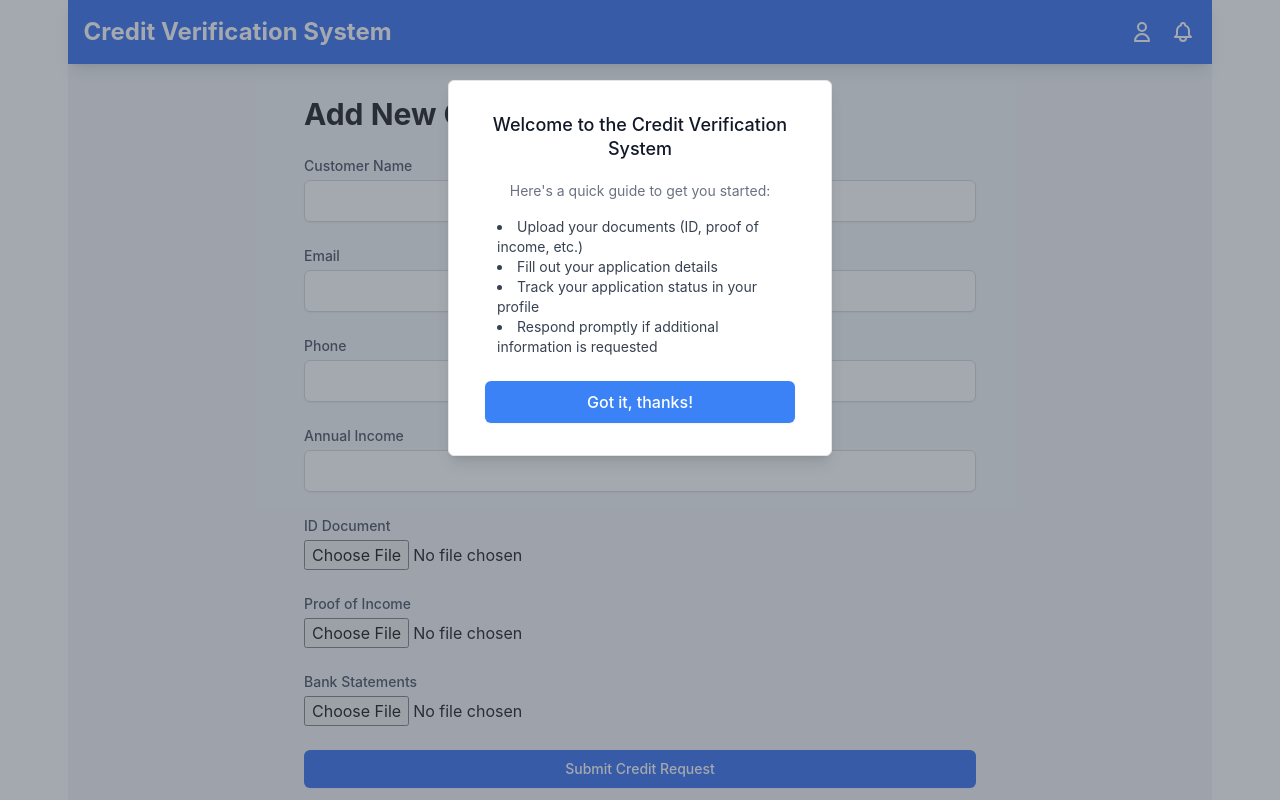
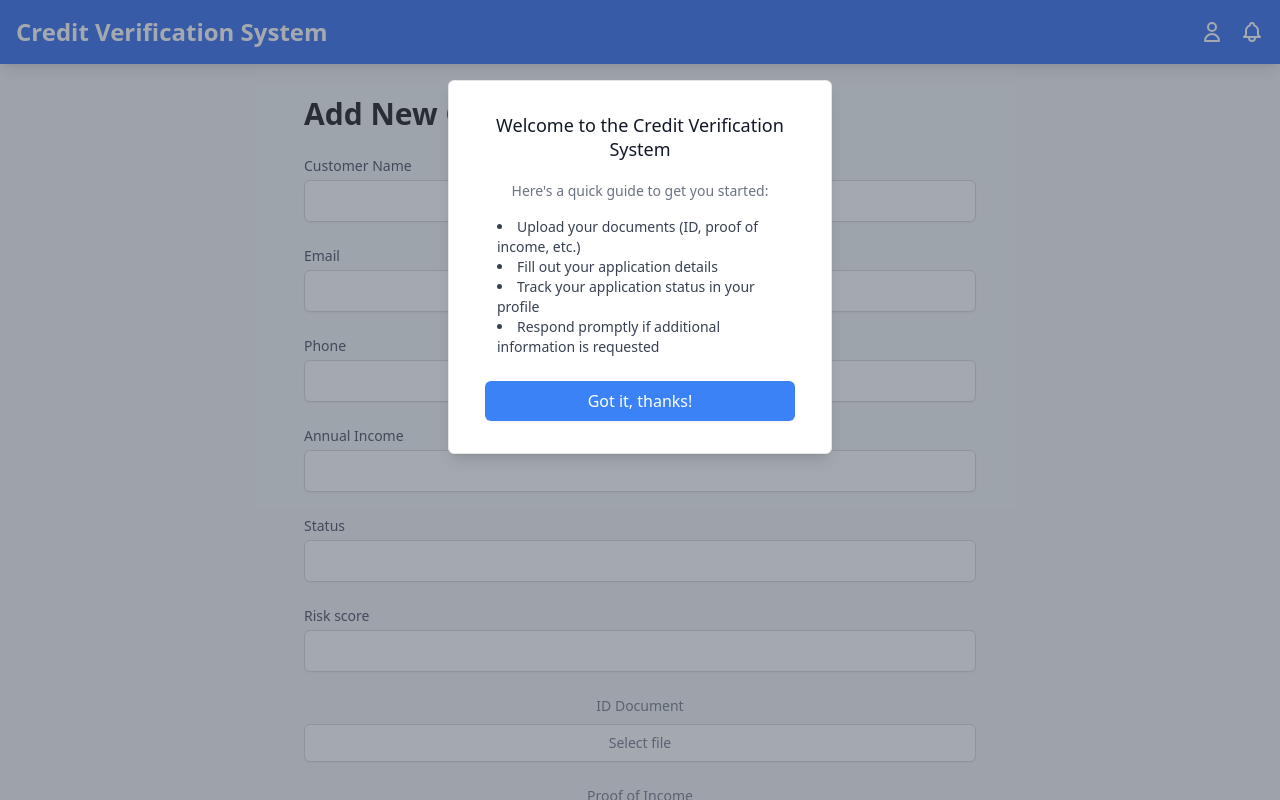
Before and after one commit to v3gaaa/CreditEye, a React (Vite) app in the folder frontend/: page /add-credit-request in a window 1280 px wide. Shown: the top 800 px of the page. Built offline with nearby package versions, Linux system fonts and the light colour scheme.

Commit message:
trying request 1

```diff
--- a/frontend/package.json
+++ b/frontend/package.json
@@ -20,13 +20,14 @@
     "@radix-ui/react-select": "^2.1.1",
     "@radix-ui/react-slot": "^1.1.0",
     "@radix-ui/react-tabs": "^1.1.0",
+    "axios": "^1.7.7",
     "class-variance-authority": "^0.7.0",
     "clsx": "^2.1.1",
     "lucide-react": "^0.441.0",
     "react": "^18.3.1",
     "react-dom": "^18.3.1",
+    "react-router": "6.26.2",
     "react-router-dom": "^6.26.2",
-    "react-router": "6.26.2",
     "tailwind-merge": "^2.5.2",
     "tailwindcss-animate": "^1.0.7"
   },
--- /dev/null
+++ b/frontend/src/components/Loader.tsx
@@ -0,0 +1,14 @@
+
+
+
+export default function Loader(){
+
+    return (
+        <button type="button" className="bg-indigo-500 ..." disabled>
+        <svg className="animate-spin h-5 w-5 mr-3 ..." viewBox="0 0 24 24">
+        </svg>
+        Processing...
+        </button>
+    );
+
+}
--- a/frontend/src/index.css
+++ b/frontend/src/index.css
@@ -1,71 +1,3 @@
-:root {
-  font-family: Inter, system-ui, Avenir, Helvetica, Arial, sans-serif;
-  line-height: 1.5;
-  font-weight: 400;
-
-  color-scheme: light dark;
-  color: rgba(255, 255, 255, 0.87);
-  background-color: #242424;
-
-  font-synthesis: none;
-  text-rendering: optimizeLegibility;
-  -webkit-font-smoothing: antialiased;
-  -moz-osx-font-smoothing: grayscale;
-}
-
-a {
-  font-weight: 500;
-  color: #646cff;
-  text-decoration: inherit;
-}
-a:hover {
-  color: #535bf2;
-}
-
-body {
-  margin: 0;
-  place-items: center;
-  min-width: 320px;
-  min-height: 100vh;
-}
-
-h1 {
-  font-size: 3.2em;
-  line-height: 1.1;
-}
-
-button {
-  border-radius: 8px;
-  border: 1px solid transparent;
-  padding: 0.6em 1.2em;
-  font-size: 1em;
-  font-weight: 500;
-  font-family: inherit;
-  background-color: #1a1a1a;
-  cursor: pointer;
-  transition: border-color 0.25s;
-}
-button:hover {
-  border-color: #646cff;
-}
-button:focus,
-button:focus-visible {
-  outline: 4px auto -webkit-focus-ring-color;
-}
-
-@media (prefers-color-scheme: light) {
-  :root {
-    color: #213547;
-    background-color: #ffffff;
-  }
-  a:hover {
-    color: #747bff;
-  }
-  button {
-    background-color: #f9f9f9;
-  }
-}
-
 @tailwind base;
 @tailwind components;
 @tailwind utilities;
--- a/frontend/src/pages/AddCreditRequest.tsx
+++ b/frontend/src/pages/AddCreditRequest.tsx
@@ -1,14 +1,17 @@
-import React, { useState } from 'react'
+import { useState } from 'react'
 import { UploadIcon } from '@heroicons/react/outline'
+import axios from 'axios'
 
 export default function AddCreditRequest() {
   const [customerInfo, setCustomerInfo] = useState({
     name: '',
     email: '',
     phone: '',
-    income: '',
+    annual_income: '',
+    status: '',
+    risk_score: '',
   })
-  const [files, setFiles] = useState({
+  const [documents, setDocuments] = useState({
     id: null,
     proofOfIncome: null,
     bankStatements: null,
@@ -22,45 +25,51 @@ export default function AddCreditRequest() {
   }
 
   const handleFileChange = (e) => {
-    const { name, files } = e.target
-    setFiles(prev => ({ ...prev, [name]: files[0] }))
+    const { name, files } = e.target; // Corregir 'documents' por 'files'
+    setDocuments(prev => ({ ...prev, [name]: files[0] })); // Acceder correctamente a files[0]
+  };
+
+  const handleSubmit = async (e) => {
+    e.preventDefault();
+    setLoading(true);
+
+    const formData = new FormData();
+
+    // Agregar la información del cliente
+    Object.keys(customerInfo).forEach(key => {
+      formData.append(key, customerInfo[key]);
+    });
+
+    // Crear un objeto para agrupar todos los archivos
+    const documentsObj = [];
+
+    // Añadir los documentos a la lista
+    Object.keys(documents).forEach(key => {
+      if (documents[key]) {
+        documentsObj.push(documents[key]);
+      }
+    });
+
+    // Agregar todos los documentos bajo un solo campo 'documents'
+    formData.append('documents', JSON.stringify(documentsObj)); // Convertir a JSON los documentos.
+
+    try {
+      const response = await axios.post('https://d23e-131-178-102-188.ngrok-free.app/send-info', formData);
+
+      if (response.status !== 200) {
+        throw new Error('Failed to submit credit request');
       }
 
-  const handleSubmit = async (e) => {
-    e.preventDefault()
-    setLoading(true)
+      const data = response.data;
+      setResult(data);
+    } catch (error) {
+      console.error('Error:', error);
+    } finally {
+      setLoading(false);
+    }
+  };
 
-    // Create a FormData object to send files
-    const formData = new FormData()
-    Object.keys(customerInfo).forEach(key => {
-      formData.append(key, customerInfo[key])
-    })
-    Object.keys(files).forEach(key => {
-      if (files[key]) {
-        formData.append(key, files[key])
-      }
-    })
 
-    try {
-      // Replace with your actual API endpoint
-      const response = await fetch('/api/credit-request', {
-        method: 'POST',
-        body: formData,
-      })
-
-      if (!response.ok) {
-        throw new Error('Failed to submit credit request')
-      }
-
-      const data = await response.json()
-      setResult(data)
-    } catch (error) {
-      console.error('Error:', error)
-      setResult({ error: 'Failed to process credit request. Please try again.' })
-    } finally {
-      setLoading(false)
-    }
-  }
 
   return (
     <div className="max-w-2xl mx-auto">
@@ -73,7 +82,7 @@ export default function AddCreditRequest() {
             name="name"
             id="name"
             required
-            className="mt-1 block w-full border border-gray-300 rounded-md shadow-sm py-2 px-3 focus:outline-none focus:ring-blue-500 focus:border-blue-500"
+            className="mt-1 block w-full border border-gray-300 rounded-md shadow-sm py-2 px-3 focus:outline-none focus:ring-blue-500 focus:border-blue-500 text-center"
             value={customerInfo.name}
             onChange={handleInputChange}
           />
@@ -85,7 +94,7 @@ export default function AddCreditRequest() {
             name="email"
             id="email"
             required
-            className="mt-1 block w-full border border-gray-300 rounded-md shadow-sm py-2 px-3 focus:outline-none focus:ring-blue-500 focus:border-blue-500"
+            className="mt-1 block w-full border border-gray-300 rounded-md shadow-sm py-2 px-3 focus:outline-none focus:ring-blue-500 focus:border-blue-500 text-center"
             value={customerInfo.email}
             onChange={handleInputChange}
           />
@@ -97,7 +106,7 @@ export default function AddCreditRequest() {
             name="phone"
             id="phone"
             required
-            className="mt-1 block w-full border border-gray-300 rounded-md shadow-sm py-2 px-3 focus:outline-none focus:ring-blue-500 focus:border-blue-500"
+            className="mt-1 block w-full border border-gray-300 rounded-md shadow-sm py-2 px-3 focus:outline-none focus:ring-blue-500 focus:border-blue-500 text-center"
             value={customerInfo.phone}
             onChange={handleInputChange}
           />
@@ -106,47 +115,109 @@ export default function AddCreditRequest() {
           <label htmlFor="income" className="block text-sm font-medium text-gray-700">Annual Income</label>
           <input
             type="number"
-            name="income"
-            id="income"
+            name="annual_income"
+            id="annual_income"
             required
-            className="mt-1 block w-full border border-gray-300 rounded-md shadow-sm py-2 px-3 focus:outline-none focus:ring-blue-500 focus:border-blue-500"
-            value={customerInfo.income}
+            className="mt-1 block w-full border border-gray-300 rounded-md shadow-sm py-2 px-3 focus:outline-none focus:ring-blue-500 focus:border-blue-500 text-center"
+            value={customerInfo.annual_income}
+            onChange={handleInputChange}
+            step="100"
+            min="0"
+          />
+        </div>
+        <div>
+          <label htmlFor="income" className="block text-sm font-medium text-gray-700">Status</label>
+          <input
+            type="text"
+            name="status"
+            id="status"
+            required
+            className="mt-1 block w-full border border-gray-300 rounded-md shadow-sm py-2 px-3 focus:outline-none focus:ring-blue-500 focus:border-blue-500 text-center"
+            value={customerInfo.status}
             onChange={handleInputChange}
           />
         </div>
+
         <div>
-          <label htmlFor="id" className="block text-sm font-medium text-gray-700">ID Document</label>
+          <label htmlFor="income" className="block text-sm font-medium text-gray-700">Risk score</label>
+          <input
+            type="text"
+            name="risk_score"
+            id="risk_score"
+            required
+            className="mt-1 block w-full border border-gray-300 rounded-md shadow-sm py-2 px-3 focus:outline-none focus:ring-blue-500 focus:border-blue-500 text-center"
+            value={customerInfo.risk_score}
+            onChange={handleInputChange}
+            step="100"
+            min="0"
+          />
+        </div>
+
+
+        {/* ID Document */}
+        <div className="flex flex-col items-center">
+          <label htmlFor="id" className="text-sm font-medium text-gray-500 mb-2">ID Document</label>
+          <div className="relative w-full">
             <input
               type="file"
               name="id"
               id="id"
               required
-            className="mt-1 block w-full"
+              className="absolute inset-0 w-full h-full opacity-0 cursor-pointer"
               onChange={handleFileChange}
             />
+            <label
+              htmlFor="id"
+              className="block w-full text-center py-2 px-4 border border-gray-300 rounded-md shadow-sm text-sm text-gray-500 bg-white hover:bg-gray-50 cursor-pointer"
+            >
+              {documents.id ? documents.id.name : 'Select file'}
+            </label>
           </div>
-        <div>
-          <label htmlFor="proofOfIncome" className="block text-sm font-medium text-gray-700">Proof of Income</label>
+        </div>
+
+        {/* Proof of Income */}
+        <div className="flex flex-col items-center">
+          <label htmlFor="proofOfIncome" className="text-sm font-medium text-gray-500 mb-2">Proof of Income</label>
+          <div className="relative w-full">
             <input
               type="file"
               name="proofOfIncome"
               id="proofOfIncome"
               required
-            className="mt-1 block w-full"
+              className="absolute inset-0 w-full h-full opacity-0 cursor-pointer"
               onChange={handleFileChange}
             />
+            <label
+              htmlFor="proofOfIncome"
+              className="block w-full text-center py-2 px-4 border border-gray-300 rounded-md shadow-sm text-sm text-gray-500 bg-white hover:bg-gray-50 cursor-pointer"
+            >
+              {documents.proofOfIncome ? documents.proofOfIncome.name : 'Select file'}
+            </label>
           </div>
-        <div>
-          <label htmlFor="bankStatements" className="block text-sm font-medium text-gray-700">Bank Statements</label>
+        </div>
+
+        {/* Bank Statements */}
+        <div className="flex flex-col items-center">
+          <label htmlFor="bankStatements" className="text-sm font-medium text-gray-500 mb-2">Bank Statements</label>
+          <div className="relative w-full">
             <input
               type="file"
               name="bankStatements"
               id="bankStatements"
               required
-            className="mt-1 block w-full"
+              className="absolute inset-0 w-full h-full opacity-0 cursor-pointer"
               onChange={handleFileChange}
             />
+            <label
+              htmlFor="bankStatements"
+              className="block w-full text-center py-2 px-4 border border-gray-300 rounded-md shadow-sm text-sm text-gray-500 bg-white hover:bg-gray-50 cursor-pointer"
+            >
+              {documents.bankStatements ? documents.bankStatements.name : 'Select file'}
+            </label>
           </div>
+        </div>
+
+
         <div>
           <button
             type="submit"
```
Also changed, not shown: 1 other file (tests, documents, lock files or other folders). Lines whose indentation alone changed are shown as unchanged.
